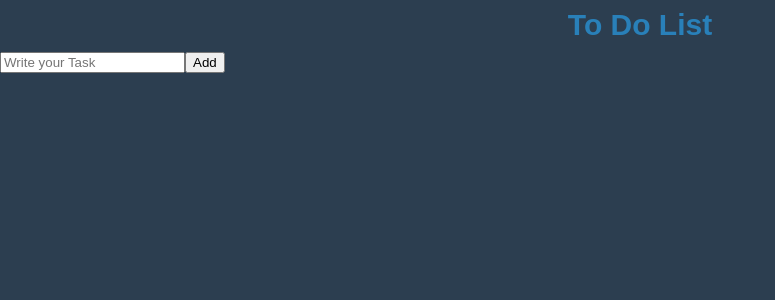
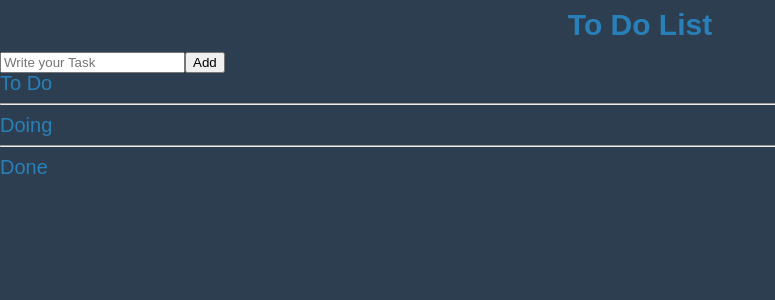
Before and after one commit to Eric-lab-star/react-master-typescript, a React (Create React App) app: page / in a window 1280 px wide. Shown: the top 300 px of the page, without its empty margins (0-775 px from the left). Built offline with nearby package versions, Linux system fonts and the light colour scheme; a web font is replaced by a local one.

Commit message:
set catergory

```diff
--- a/src/atoms.tsx
+++ b/src/atoms.tsx
@@ -1,4 +1,4 @@
-import { atom } from "recoil";
+import { atom, selector } from "recoil";
 export interface IToDo {
   text: string;
   category: "To-Do" | "DOING" | "DONE";
@@ -9,3 +9,15 @@
   key: "toDo",
   default: [],
 });
+
+export const toDoSelector = selector({
+  key: "toDoSelector",
+  get: ({ get }) => {
+    const toDos = get(toDoState);
+    return [
+      toDos.filter((toDo) => toDo.category === "To-Do"),
+      toDos.filter((toDo) => toDo.category === "DOING"),
+      toDos.filter((toDo) => toDo.category === "DONE"),
+    ];
+  },
+});
--- a/src/components/ToDoList.tsx
+++ b/src/components/ToDoList.tsx
@@ -1,6 +1,6 @@
 import { useRecoilValue } from "recoil";
 import styled from "styled-components";
-import { toDoState } from "../atoms";
+import { toDoSelector, toDoState } from "../atoms";
 import CreateToDo from "./CreateToDo";
 import ToDo from "./ToDo";
 
@@ -13,18 +13,33 @@
 `;
 
 const ToDoList = () => {
-  const toDoList = useRecoilValue(toDoState);
-  console.log(toDoList);
+  const [toDo, doing, done] = useRecoilValue(toDoSelector);
+
   return (
     <div>
       <Header>
         <h1> To Do List</h1>
       </Header>
       <CreateToDo />
+      <h2>To Do</h2>
       <ul>
-        {toDoList.map((toDo) => (
+        {toDo.map((toDo) => (
           <ToDo key={toDo.id} {...toDo} />
         ))}
+      </ul>
+      <hr />
+      <h2>Doing</h2>
+      <ul>
+        {doing.map((toDo) => (
+          <ToDo key={toDo.id} {...toDo} />
+        ))}
+      </ul>
+      <hr />
+      <h2>Done</h2>
+      <ul>
+        {done.map((toDo) => {
+          return <ToDo key={toDo.id} {...toDo} />;
+        })}
       </ul>
     </div>
   );
```
